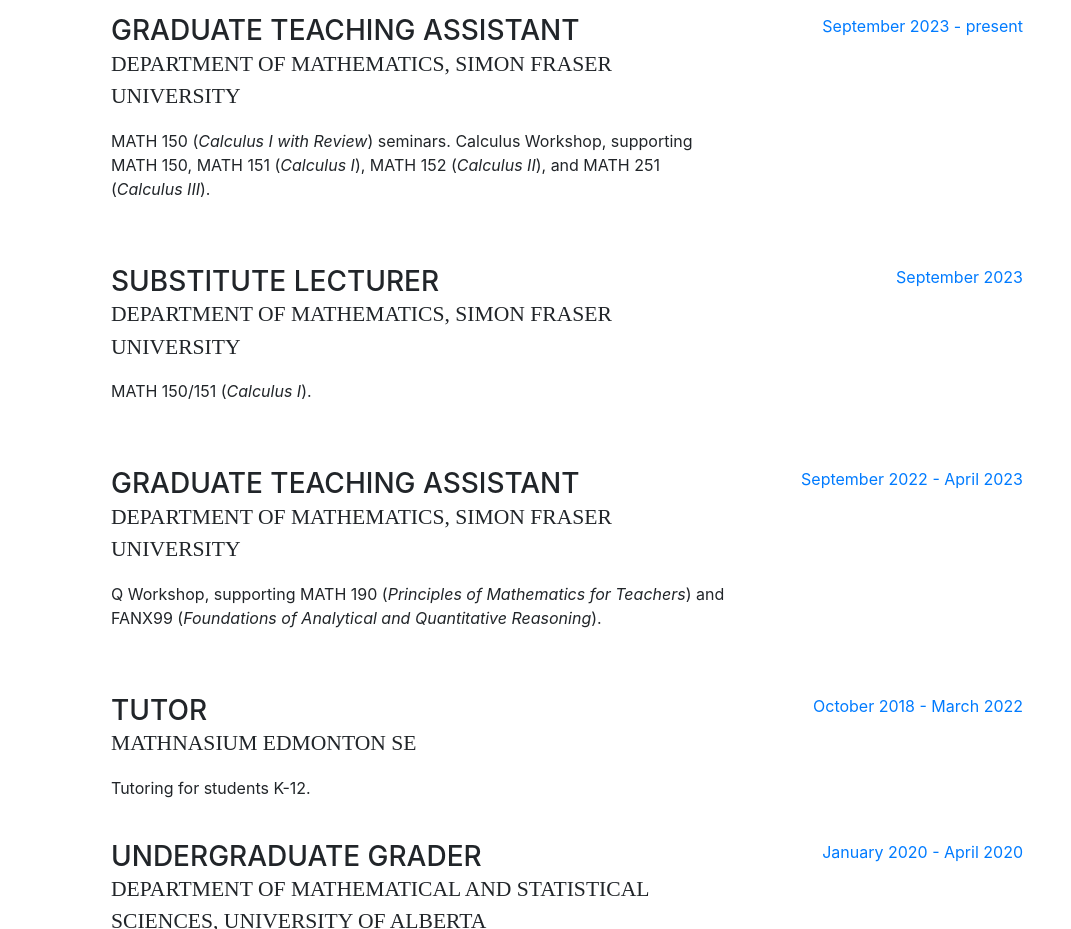
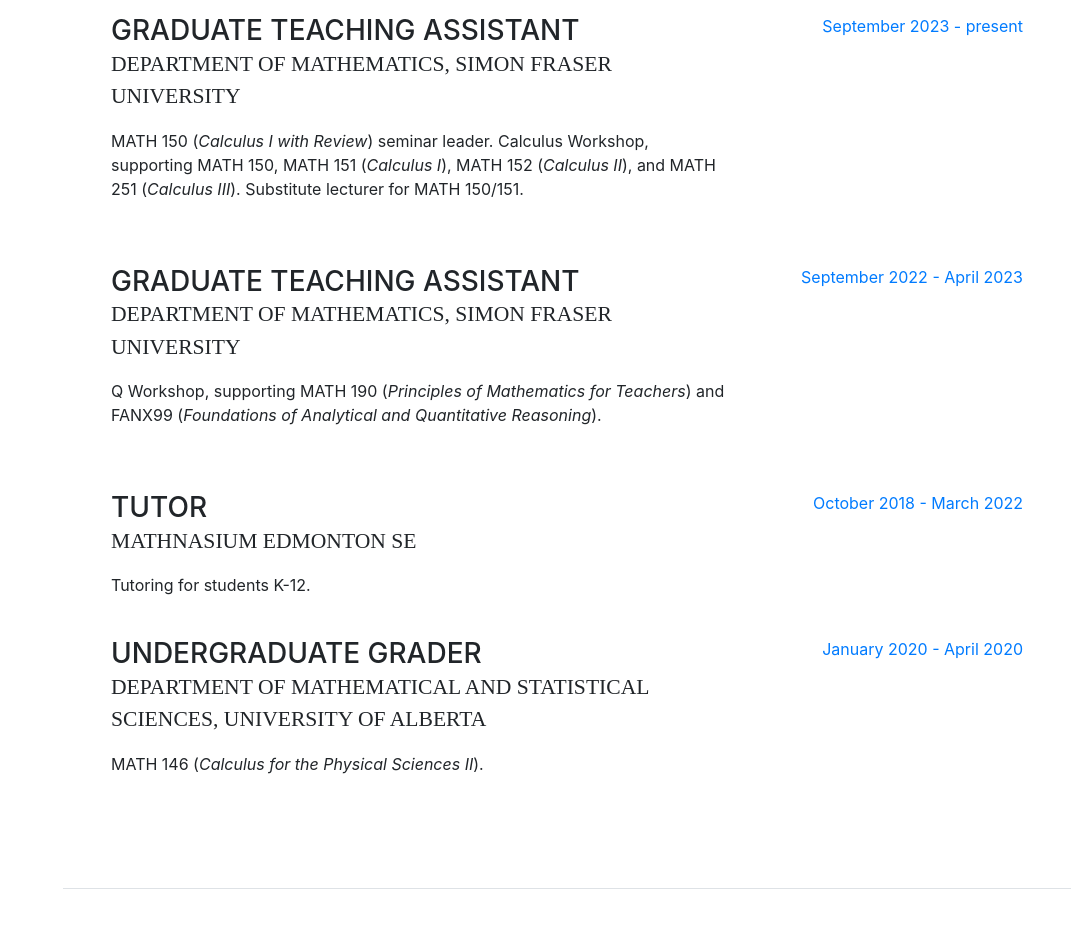
Before and after one commit to bekahall/bekahall.github.io, a website with bundled scripts: page index.html in a window 1280 px wide. Shown: the part 2520-3449 px from the top of the page, without its empty margins (209-1280 px from the left). After the commit the page ends 3409 px from the top, so only its background shows below. Built offline with nearby package versions, Linux system fonts and the light colour scheme; a web font is replaced by a local one.

Commit message:
Update index.html

```diff
--- a/index.html
+++ b/index.html
@@ -152,21 +152,10 @@
             <div class="resume-content mr-auto">
               <h3 class="mb-0">Graduate Teaching Assistant</h3>
               <div class="subheading mb-3">Department of Mathematics, Simon Fraser University</div>
-              <p>MATH 150 (<i>Calculus I with Review</i>) seminars. Calculus Workshop, supporting MATH 150, MATH 151 (<i>Calculus I</i>), MATH 152 (<i>Calculus II</i>), and MATH 251 (<i>Calculus III</i>).</p>
+              <p>MATH 150 (<i>Calculus I with Review</i>) seminar leader. Calculus Workshop, supporting MATH 150, MATH 151 (<i>Calculus I</i>), MATH 152 (<i>Calculus II</i>), and MATH 251 (<i>Calculus III</i>). Substitute lecturer for MATH 150/151.</p>
             </div>
             <div class="resume-date text-md-right">
               <span class="text-primary">September 2023 - present</span>
-            </div>
-          </div>
-
-          <div class="resume-item d-flex flex-column flex-md-row mb-5">
-            <div class="resume-content mr-auto">
-              <h3 class="mb-0">Substitute Lecturer</h3>
-              <div class="subheading mb-3">Department of Mathematics, Simon Fraser University</div>
-              <p>MATH 150/151 (<i>Calculus I</i>).</p>
-            </div>
-            <div class="resume-date text-md-right">
-              <span class="text-primary">September 2023</span>
             </div>
           </div>
 
```
